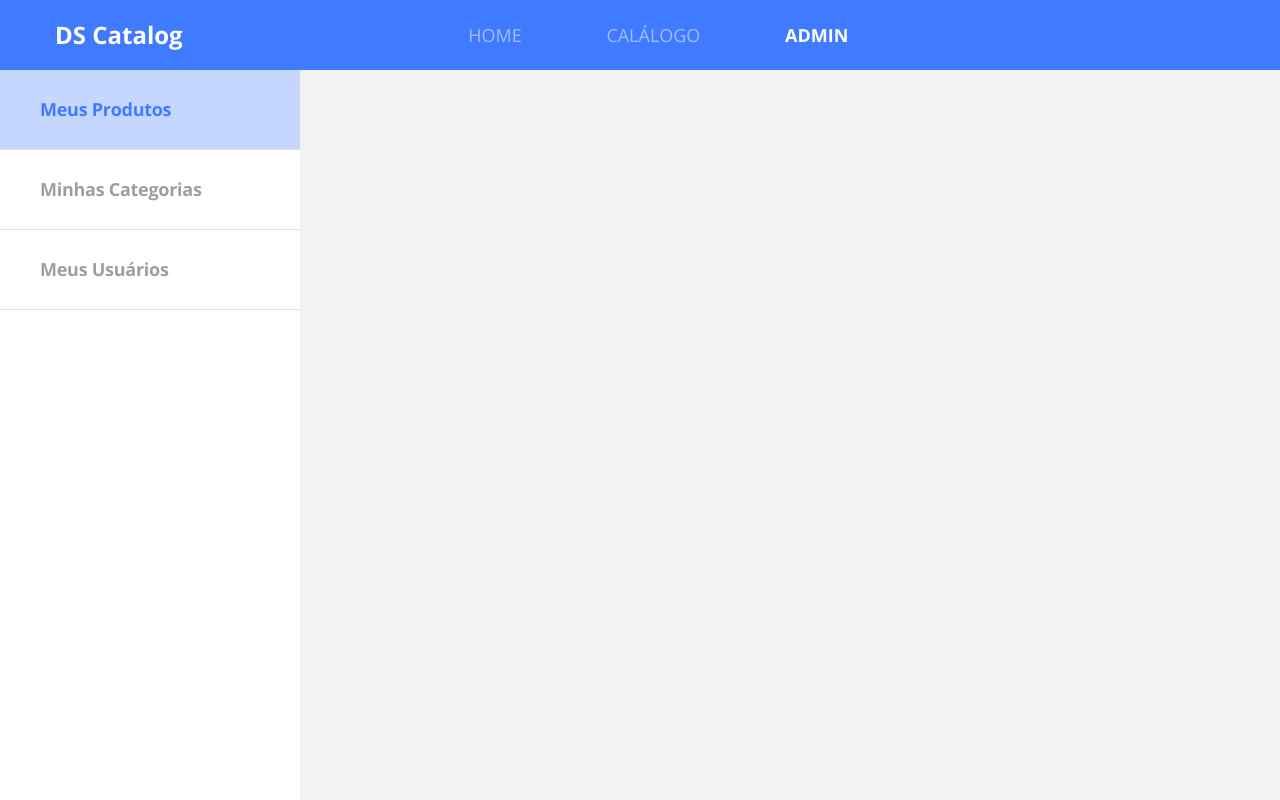
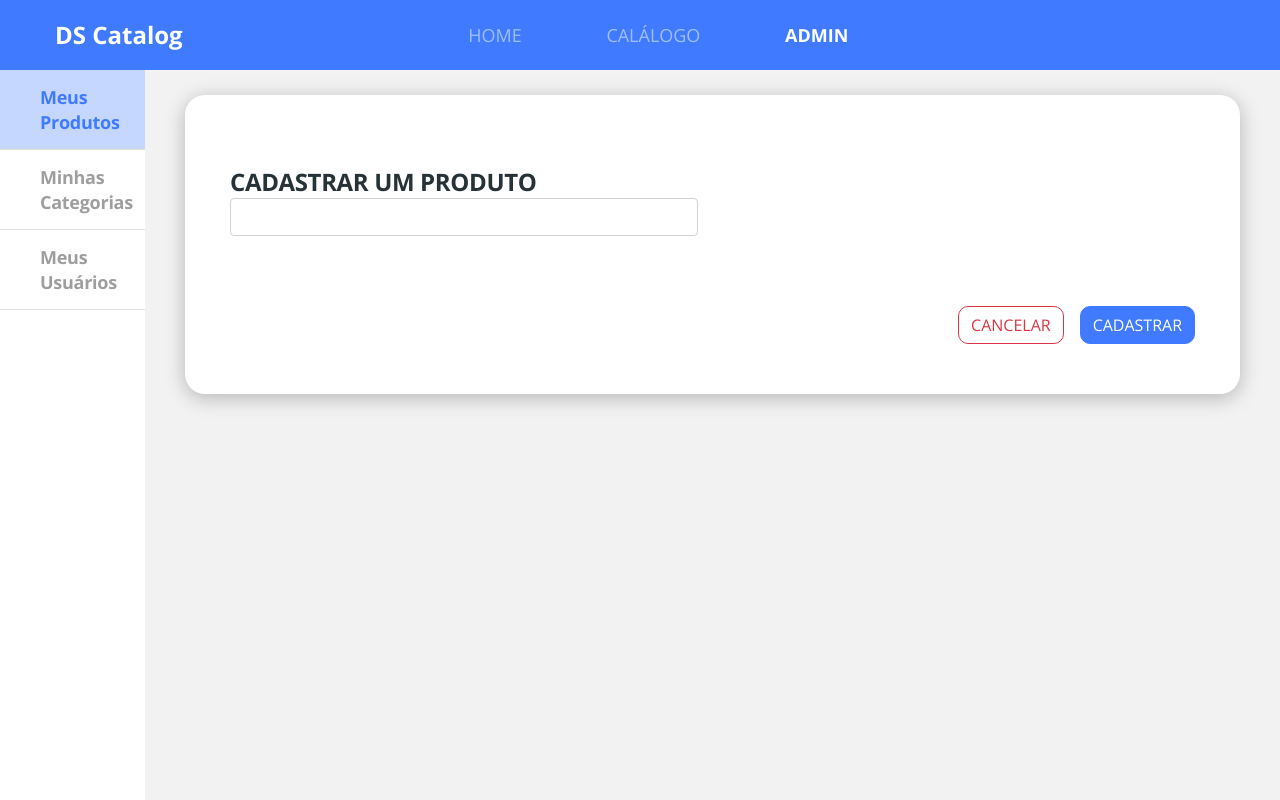
Before and after one commit to FulvioFPimentel/dscatalog-bootcamp-devsuperior, a React (Create React App) app in the folder front-web/: page /admin/products/create in a window 1280 px wide. Built offline with nearby package versions, Linux system fonts and the light colour scheme.

Commit message:
Add base admin form structure

```diff
--- a/front-web/src/Routes.tsx
+++ b/front-web/src/Routes.tsx
@@ -1,5 +1,5 @@
 import React from 'react';
-import { BrowserRouter, Switch, Route } from 'react-router-dom';
+import { BrowserRouter, Switch, Route, Redirect } from 'react-router-dom';
 import Navbar from './core/components/Navbar';
 import Admin from './pages/Admin';
 import Catalog from './pages/Catalog';
@@ -19,7 +19,8 @@
             <Route path="/products/:productId">
                 <ProductDetails />
             </Route>
-            <Route path="/Admin">
+            <Redirect from="/admin" to="/admin/products" exact/>
+            <Route path="/admin">
                 <Admin />
             </Route>
         </Switch>
--- a/front-web/src/core/components/Navbar/index.tsx
+++ b/front-web/src/core/components/Navbar/index.tsx
@@ -12,17 +12,17 @@
         <div className="col-6 offset-2">
             <ul className="main-menu">
                 <li>
-                    <NavLink to="/" activeClassName="active" exact>
+                    <NavLink to="/" exact>
                         HOME
                     </NavLink>
                 </li>
                 <li>
-                    <NavLink to="/products" activeClassName="active">
+                    <NavLink to="/products">
                         CALÁLOGO
                     </NavLink>
                 </li>
                 <li>
-                    <NavLink to="/admin" activeClassName="active">
+                    <NavLink to="/admin">
                         ADMIN
                     </NavLink>
                 </li>
--- /dev/null
+++ b/front-web/src/pages/Admin/components/BaseForm/index.tsx
@@ -0,0 +1,37 @@
+import React from 'react';
+import { useHistory } from 'react-router';
+import './styles.scss';
+
+type Props = {
+    title: string;
+    children: React.ReactNode;
+}
+
+const BaseForm = ({ title, children }: Props) => {
+    const history = useHistory();
+    const handleCancel = () => {
+        history.push('../');
+    }
+
+    return (
+        <div className="admin-base-form card-base">
+            <h1 className="base-form-title">
+                {title}
+            </h1>
+            {children}
+            <div className="base-form-actions">
+                <button
+                    className="btn btn-outline-danger border-radius-10 mr-3"
+                    onClick={handleCancel}
+                >
+                    CANCELAR
+                </button>
+                <button className="btn btn-primary border-radius-10">
+                    CADASTRAR
+                </button>
+            </div>
+        </div>
+    )
+}
+
+export default BaseForm;
--- /dev/null
+++ b/front-web/src/pages/Admin/components/BaseForm/styles.scss
@@ -0,0 +1,18 @@
+.admin-base-form {
+    padding: 70px 45px 50px 45px;
+    border-radius: 20px;
+    width: 1055px;
+}
+
+.base-form-title {
+    font-size: 24px;
+    line-height: 33px;
+    letter-spacing: -0.015em;
+    color: #263238;
+    text-transform: uppercase;
+}
+
+.base-form-actions {
+    margin-top: 70px;
+    text-align: right;
+}
--- a/front-web/src/pages/Admin/components/Navbar/index.tsx
+++ b/front-web/src/pages/Admin/components/Navbar/index.tsx
@@ -1,17 +1,24 @@
 import React from 'react';
+import { NavLink } from 'react-router-dom'
 import './styles.scss'
 
 const Navbar = () => (
     <nav className="admin-nav-container">
         <ul>
             <li>
-                <a href="link"className="admin-nav-item active">Meus Produtos</a>
+                <NavLink to="/admin/products" className="admin-nav-item">
+                    Meus Produtos
+                </NavLink>
             </li>
             <li>
-                <a href="link"className="admin-nav-item">Minhas Categorias</a>
+                <NavLink to="/admin/categories" className="admin-nav-item">
+                    Minhas Categorias
+                </NavLink>
             </li>
             <li>
-                <a href="link"className="admin-nav-item">Meus Usuários</a>
+                <NavLink to="/admin/users" className="admin-nav-item">
+                    Meus Usuários
+                </NavLink>
             </li>
         </ul>
     </nav>
--- /dev/null
+++ b/front-web/src/pages/Admin/components/Products/Form/index.tsx
@@ -0,0 +1,17 @@
+import React from 'react';
+import BaseForm from '../../BaseForm';
+import './styles.scss'
+
+const Form = () => {
+    return (
+        <BaseForm title="cadastrar um produto">
+            <div className="row">
+                <div className="col-6">
+                <input type="text" className="form-control" />
+                </div>
+            </div>
+        </BaseForm>
+    )
+}
+
+export default Form;
--- /dev/null
+++ b/front-web/src/pages/Admin/components/Products/List/index.tsx
@@ -0,0 +1,21 @@
+import React from 'react';
+import { useHistory } from 'react-router-dom'
+
+const List = () => {
+
+    const history = useHistory();
+
+    const handleCreate = () => {
+        history.push('/admin/products/create');
+    }
+
+    return (
+        <div className="admin-products-list" >
+            <button className="btn btn-primary btn-lg" onClick={handleCreate}>
+                ADICIONAR
+            </button>
+        </div>
+    )
+}
+
+export default List;
--- /dev/null
+++ b/front-web/src/pages/Admin/components/Products/index.tsx
@@ -0,0 +1,26 @@
+import React from 'react';
+import { Route, Switch } from 'react-router-dom';
+import List from './List';
+import Form from './Form';
+
+const Products = () => {
+    return (
+        <div>
+            <Switch>
+                <Route path="/admin/products" exact>
+                    <List />
+                </Route>
+                <Route path="/admin/products/create">
+                    <Form />
+                </Route>
+                <Route path="/admin/products/:productId">
+                    <h1>Editar um produto</h1>
+                </Route>
+
+            </Switch>
+        </div>
+    );
+}
+
+
+export default Products;
--- a/front-web/src/pages/Admin/index.tsx
+++ b/front-web/src/pages/Admin/index.tsx
@@ -1,9 +1,25 @@
+import React from 'react';
+import { Route, Switch } from 'react-router-dom';
 import Navbar from './components/Navbar';
-import React from 'react';
+import Products from './components/Products';
+import './styles.scss'
 
 const Admin = () => (
-    <div>
+    <div className="admin-container">
         <Navbar />
+        <div className="admin-content">
+            <Switch>
+                <Route path="/admin/products">
+                    <Products />
+                </Route>
+                <Route path="/admin/categories">
+                    <h1>Categories</h1>
+                </Route>
+                <Route path="/admin/users">
+                    <h1>Users</h1>
+                </Route>
+            </Switch>
+        </div>
     </div>
 )
 
--- /dev/null
+++ b/front-web/src/pages/Admin/styles.scss
@@ -0,0 +1,8 @@
+.admin-container {
+    display: flex;
+}
+
+.admin-content {
+    padding: 25px 40px 45px 40px;
+    flex: 1;
+}
```
Also changed, not shown: front-web/src/pages/Admin/components/Products/Form/styles.scss (added).
